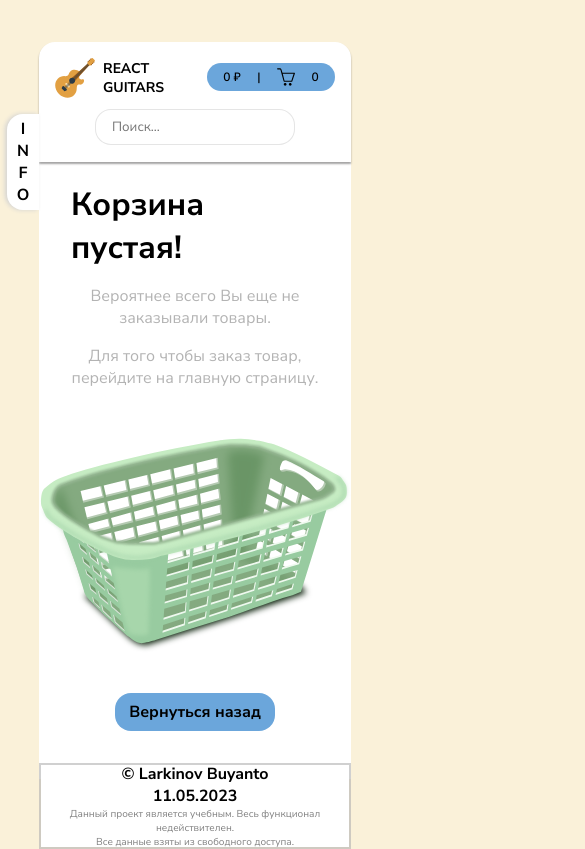
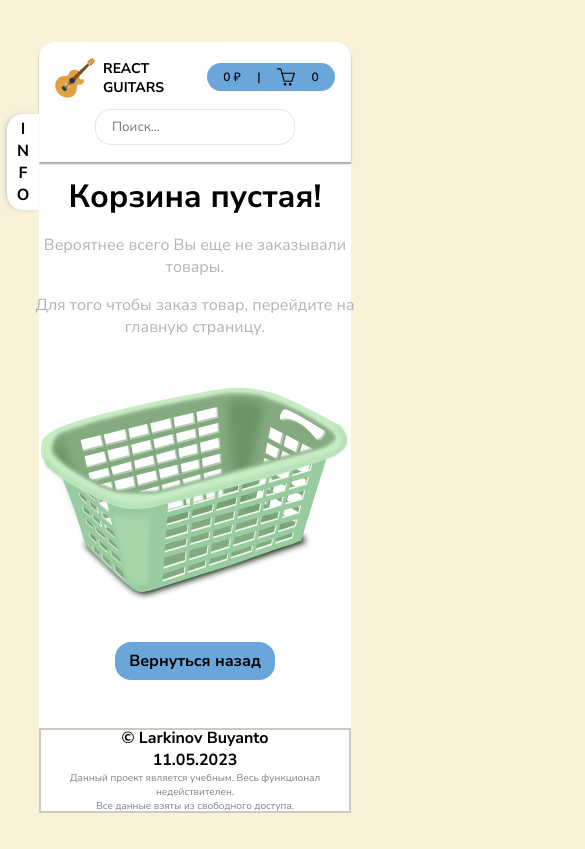
Before and after one commit to Larkinov/react-guitars, a React (Create React App) app: page /cart in a window 390 px wide. Shown: the whole page, 585 px wide, since content can reach past the window. Built offline with nearby package versions, Linux system fonts and the light colour scheme.

Commit message:
Edits 11.05.2023

```diff
--- a/src/MainLayout.tsx
+++ b/src/MainLayout.tsx
@@ -15,8 +15,8 @@ const MainLayout: React.FC = () => {
       <Header />
       <div className="content">
         <Outlet />
-        <Footer />
       </div>
+      <Footer />
     </div>
   );
 };
--- a/src/scss/app.scss
+++ b/src/scss/app.scss
@@ -30,7 +30,6 @@ body{
     width: 100%;
     background-color: var(--main-color);
     padding: 5vh 10vw;
-    min-width:600px;
     overflow-x: hidden;
 }
 
@@ -40,7 +39,7 @@ body{
     padding: 2rem;
     background-color: white;
     @media (max-width:900px) {
-      margin-top: 11vh;
+      margin-top: 10vh;
     }
 }
 
@@ -59,6 +58,10 @@ body{
       display:flex;
       flex-direction: row;
       justify-content: space-between;
+    }
+
+    @media (max-width:600px) {
+      margin-top: 2rem;
     }
 }
 
@@ -91,3 +94,16 @@ a{
     color: black;
   }
 }
+
+@media (max-width:600px){
+
+  .main{
+    display:inline-block;
+  }
+  .content{
+    display:flex;
+    flex-direction: column;
+    align-items: center;
+    justify-content: center;
+  }
+}
--- a/src/scss/components/Categories.scss
+++ b/src/scss/components/Categories.scss
@@ -38,4 +38,14 @@
     @media (max-width:800px) {
         width: 300px;
     }
+
+    @media (max-width:600px){
+        font-size: 14px;
+        width: 150px;
+        height: 50px;
+    }
+
+    @media (max-width:380px){
+        width: 100px;
+    }
 }
--- a/src/scss/components/Footer.scss
+++ b/src/scss/components/Footer.scss
@@ -2,8 +2,6 @@
     position: absolute;
     width: 80vw;
     height: 10.15vh;
-    margin-left: -2rem;
-    margin-top: 1rem;
     border: 2px solid rgba(179, 179, 179, 0.61);
 
     &-content{
--- a/src/scss/components/Header.scss
+++ b/src/scss/components/Header.scss
@@ -52,7 +52,7 @@
     }
 }
 
-@media (max-width:650px) {
+@media (max-width:600px) {
     .basket{
         width: 9rem;
         font-size: 14px;
--- a/src/scss/components/Sort.scss
+++ b/src/scss/components/Sort.scss
@@ -7,6 +7,14 @@
       @media (max-width:1000px) {
         text-align: center;
         width: 200px;
+    }
+    @media (max-width:600px){
+        font-size: 14px;
+        width: 120px;
+        margin-left: 1rem;
+    }
+    @media (max-width:380px){
+        width: 100px;
     }
 }
 
```
